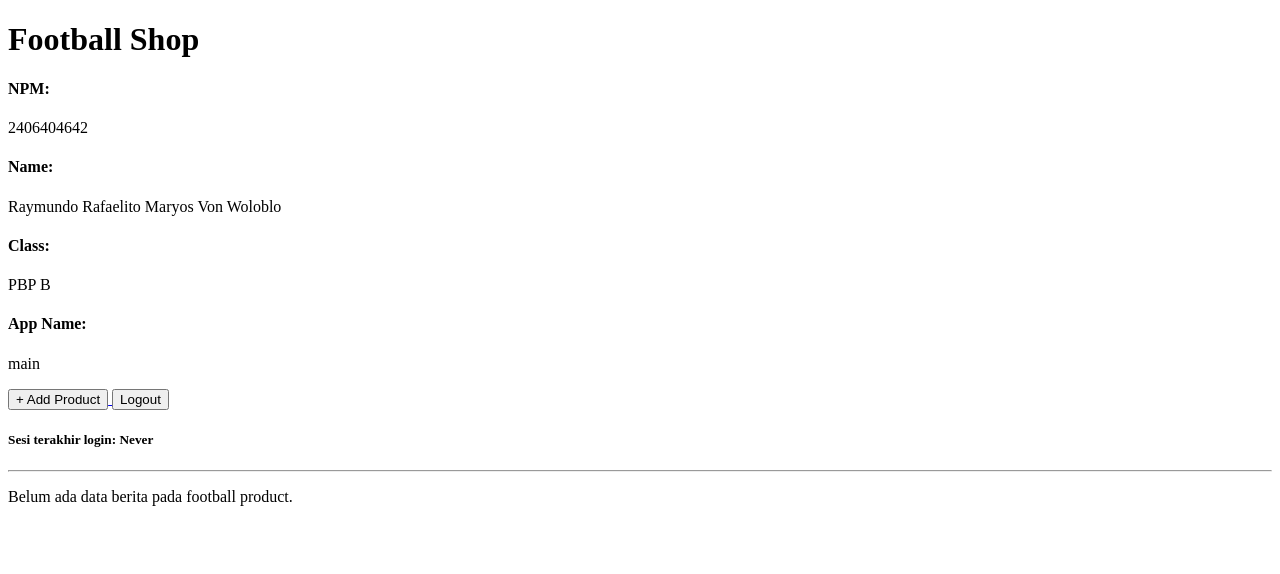
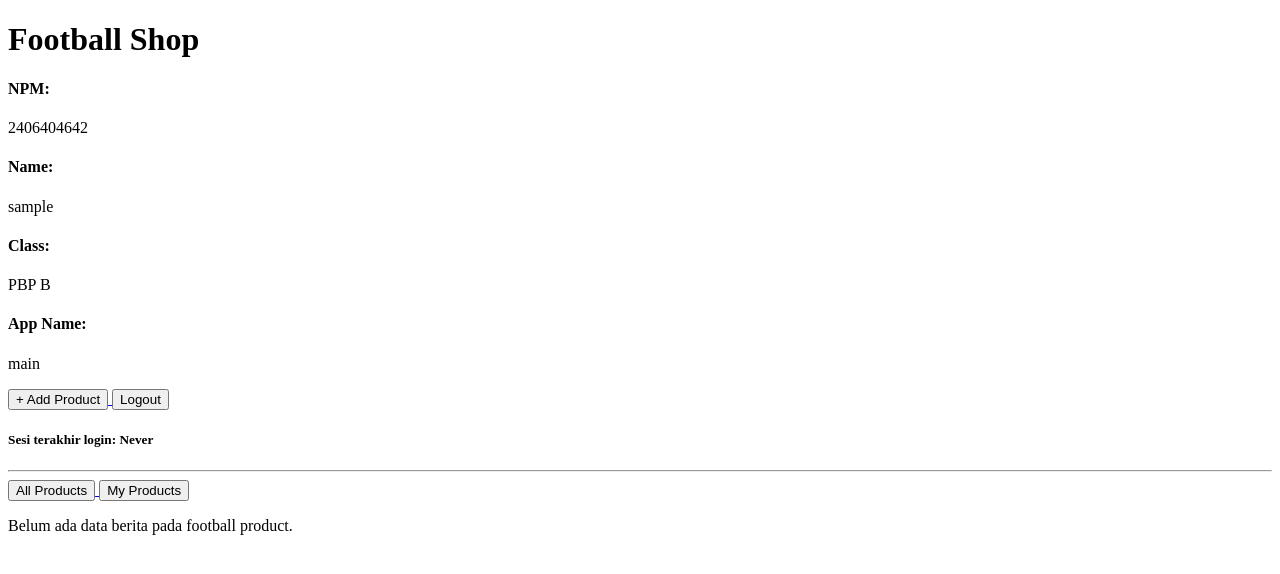
Before and after one commit to Raymundo7532/football-shop, a Django app: page / in a window 1280 px wide. Shown: the top 574 px of the page. Run offline with Django 5.2, Linux system fonts and the light colour scheme; the visitor is signed in with stand-in values (Sample User, id 1); data that the repository does not hold is empty.

Commit message:
Menghubungkan Model Product dengan User

```diff
--- a/main/models.py
+++ b/main/models.py
@@ -1,5 +1,6 @@
 import uuid
 from django.db import models
+from django.contrib.auth.models import User
 
 class Product(models.Model):
     CATEGORY_CHOICES = [
@@ -14,6 +15,7 @@ class Product(models.Model):
     ]
 
     id = models.UUIDField(primary_key=True, default=uuid.uuid4, editable=False)
+    user = models.ForeignKey(User, on_delete=models.CASCADE, null=True)
     name = models.CharField(max_length=127)
     price = models.IntegerField()
     description = models.TextField()
--- a/main/templates/main.html
+++ b/main/templates/main.html
@@ -17,10 +17,15 @@
 <a href="{% url 'main:logout' %}">
   <button>Logout</button>
 </a>
-
 <h5>Sesi terakhir login: {{ last_login }}</h5>
 
 <hr>
+<a href="?filter=all">
+    <button type="button">All Products</button>
+</a>
+<a href="?filter=my">
+    <button type="button">My Products</button>
+</a>
 
 {% if not product_list %}
 <p>Belum ada data berita pada football product.</p>
--- a/main/templates/product_detail.html
+++ b/main/templates/product_detail.html
@@ -16,4 +16,10 @@
 <p>{{ product.description }}</p>
 <p>Price: Rp.{{ product.price }},00</p>
 
+{% if product.user %}
+    <p>Seller: {{ product.user.username }}</p>
+{% else %}
+    <p>Seller: Anonymous</p>
+{% endif %}
+
 {% endblock content %}
--- a/main/views.py
+++ b/main/views.py
@@ -12,11 +12,15 @@ from main.models import Product
 
 @login_required(login_url='/login')
 def show_main(request):
-    product_list = Product.objects.all()
+    filter_type = request.GET.get("filter", "all")  # default 'all'
+    if filter_type == "all":
+        product_list = Product.objects.all()
+    else:
+        product_list = Product.objects.filter(user=request.user)
 
     context = {
         'npm' : '2406404642',
-        'name': 'Raymundo Rafaelito Maryos Von Woloblo',
+        'name': request.user.username,
         'class': 'PBP B',
         'app_name' : 'main',
         'product_list' : product_list,
@@ -29,7 +33,9 @@ def create_product(request):
     form = ProductForm(request.POST or None)
 
     if form.is_valid() and request.method == "POST":
-        form.save()
+        product_entry = form.save(commit = False)
+        product_entry.user = request.user
+        product_entry.save()
         return redirect('main:show_main')
 
     context = {'form': form}
```
Also changed, not shown: main/migrations/0002_product_user.py (added).
